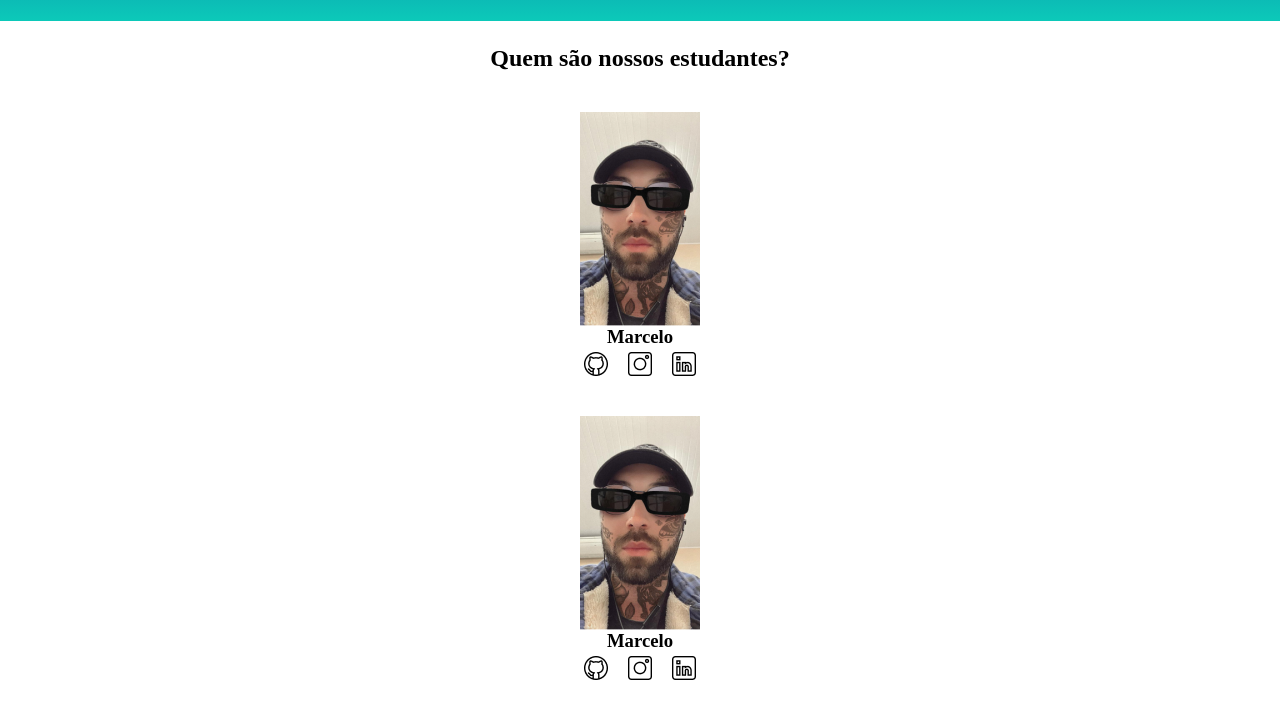
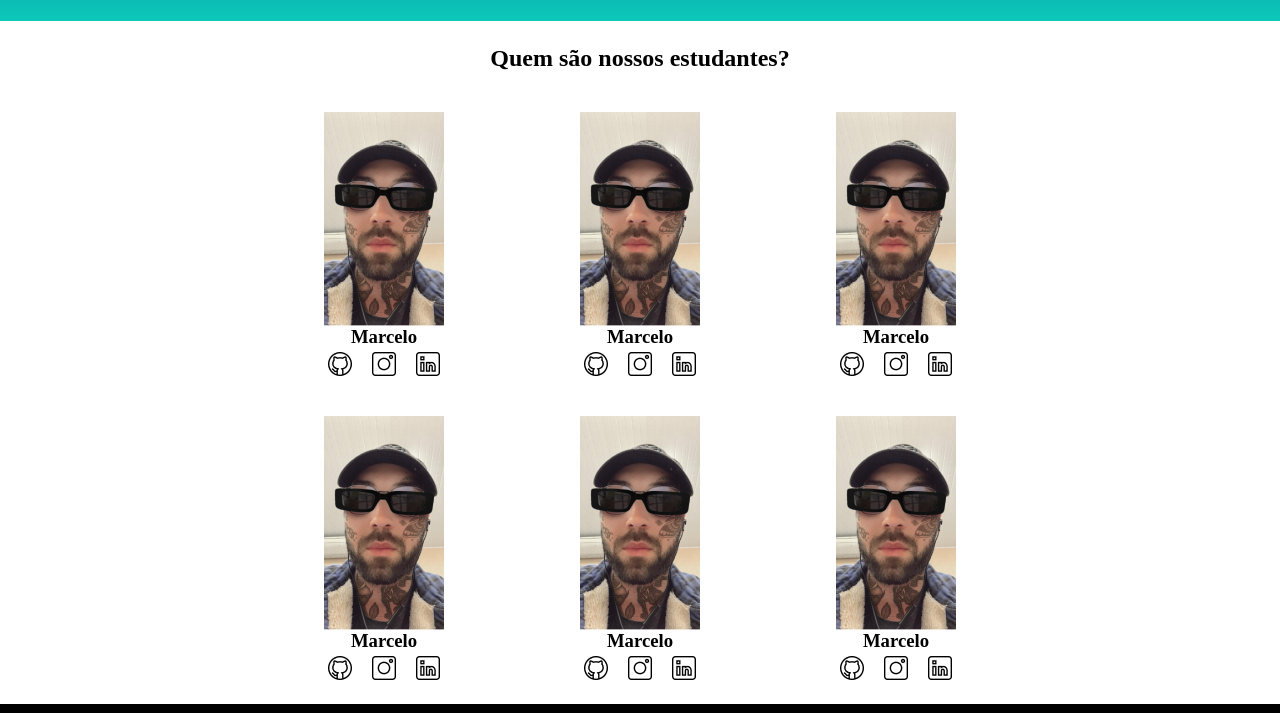
Before and after one commit to emily-caputi/1.projeto-2024, a plain HTML site: page index.html in a window 1280 px wide. Shown: the part 390-1103 px from the top of the page. Drawn offline with Linux system fonts and the light colour scheme; a web font is replaced by a local one.

Commit message:
Add files via upload

```diff
--- a/index.html
+++ b/index.html
@@ -55,6 +55,31 @@
                  <a href="https://instagram.com/marcelopaludetto"></a><img class="estudante-icone" src="instagram 1.png" alt=" icone instagram">
                 <a href="https://www.linkedin.com/in/marcelopaludetto/"></a> <img class="estudante-icone" src="linkedin 1.png" alt=" icone linkedin">
                 </div>
+
+            <span></span>
+            <span></span>
+                <div class="estudante-div">
+                    <img class="estudante-imagem" src="Marcelo 1.png" alt=" foto do marcelo">
+                     <h3 class="estudante-nome"> Marcelo </h3>
+                    <a href="https://github.com/marcelopaludetto"></a> <img class="estudante-icone" src="github 1.png" alt=" icone git hub">
+                     <a href="https://instagram.com/marcelopaludetto"></a><img class="estudante-icone" src="instagram 1.png" alt=" icone instagram">
+                    <a href="https://www.linkedin.com/in/marcelopaludetto/"></a> <img class="estudante-icone" src="linkedin 1.png" alt=" icone linkedin">
+                    </div>
+                    <div class="estudante-div">
+                        <img class="estudante-imagem" src="Marcelo 1.png" alt=" foto do marcelo">
+                         <h3 class="estudante-nome"> Marcelo </h3>
+                        <a href="https://github.com/marcelopaludetto"></a> <img class="estudante-icone" src="github 1.png" alt=" icone git hub">
+                         <a href="https://instagram.com/marcelopaludetto"></a><img class="estudante-icone" src="instagram 1.png" alt=" icone instagram">
+                        <a href="https://www.linkedin.com/in/marcelopaludetto/"></a> <img class="estudante-icone" src="linkedin 1.png" alt=" icone linkedin">
+                        </div>
+                        <div class="estudante-div">
+                            <img class="estudante-imagem" src="Marcelo 1.png" alt=" foto do marcelo">
+                             <h3 class="estudante-nome"> Marcelo </h3>
+                            <a href="https://github.com/marcelopaludetto"></a> <img class="estudante-icone" src="github 1.png" alt=" icone git hub">
+                             <a href="https://instagram.com/marcelopaludetto"></a><img class="estudante-icone" src="instagram 1.png" alt=" icone instagram">
+                            <a href="https://www.linkedin.com/in/marcelopaludetto/"></a> <img class="estudante-icone" src="linkedin 1.png" alt=" icone linkedin">
+                            </div>
+
     </div>
     </section>
     <footer class="rodapé">
--- a/style.css
+++ b/style.css
@@ -67,7 +67,7 @@ body{
    padding: 16px 0;
 }
 
-.etudante-todos{
+.estudante-todos{
     display: grid;
     grid-template-columns: 20% 20% 20% 20% 20%;
 }
```
